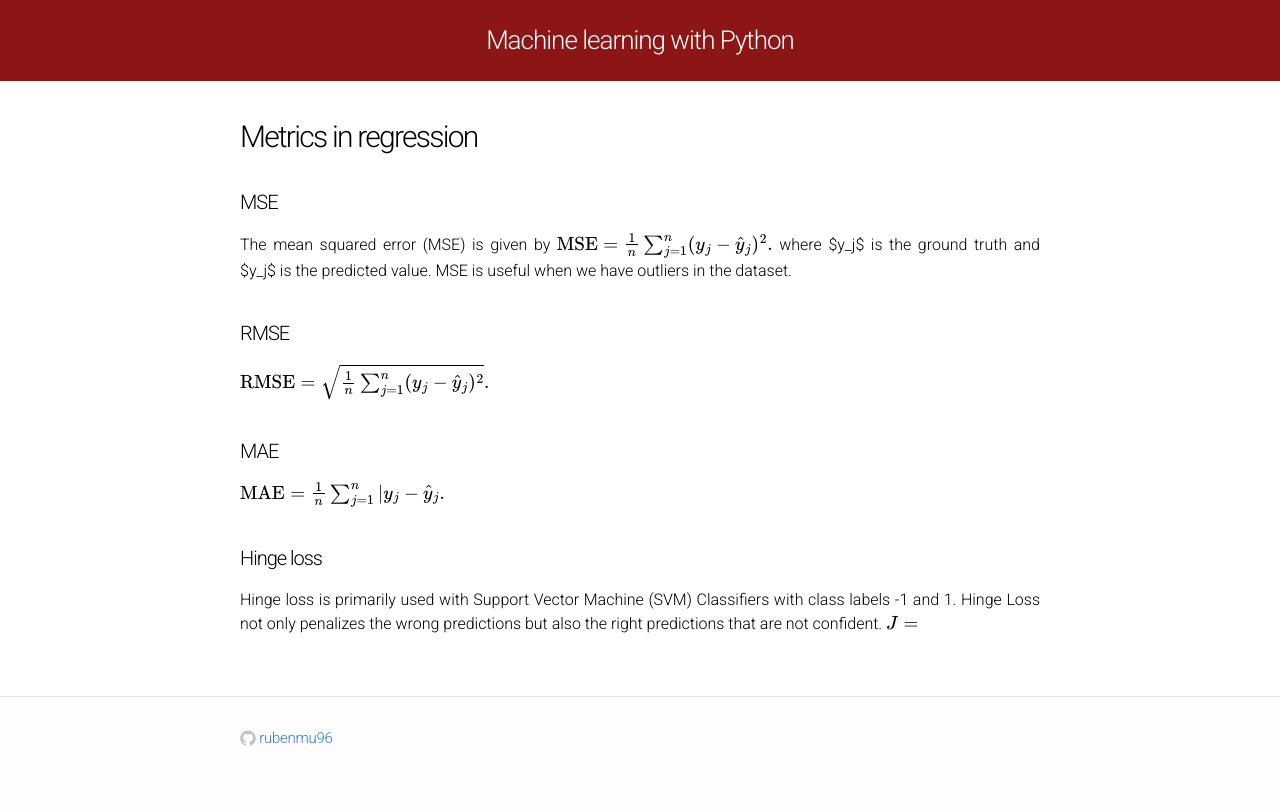
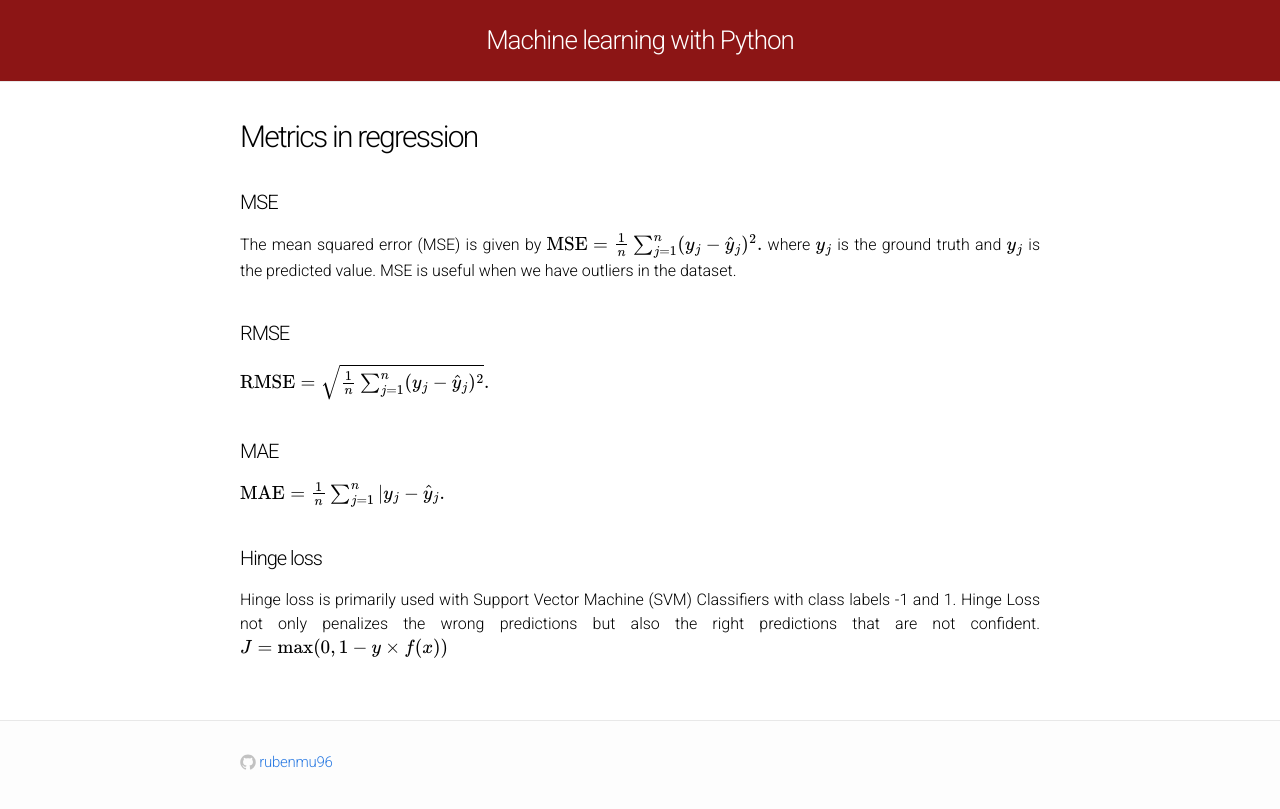
Before and after one commit to rubenmu96/rubenmu96.github.io, a Jekyll site: the page built from ML_intro.md, in a window 1280 px wide. Shown: the top 809 px of the page. Built offline with Jekyll 4.4.1, drawn with Linux system fonts in a browser that asks for light colours; formulas are drawn with MathJax 3; our own code applies the rules of GitHub Pages for plain Markdown files.

Commit message:
Update ML_intro.md

```diff
--- a/ML_intro.md
+++ b/ML_intro.md
@@ -11,7 +11,7 @@ The mean squared error (MSE) is given by
 $$
     \text{MSE} = \frac{1}{n} \sum_{j=1}^n (y_j - \hat{y}_j)^2.
 $$
-where $y_j$ is the ground truth and $y_j$ is the predicted value. MSE is useful when we have outliers in the dataset.
+where $$y_j$$ is the ground truth and $$y_j$$ is the predicted value. MSE is useful when we have outliers in the dataset.
 
 #### RMSE
 $$
@@ -25,4 +25,6 @@ $$
 
 #### Hinge loss
 Hinge loss is primarily used with Support Vector Machine (SVM) Classifiers with class labels -1 and 1. Hinge Loss not only penalizes the wrong predictions but also the right predictions that are not confident.
-$$ J =  $$
+$$
+    J = \max(0,1-y\times f(x))
+$$
```
